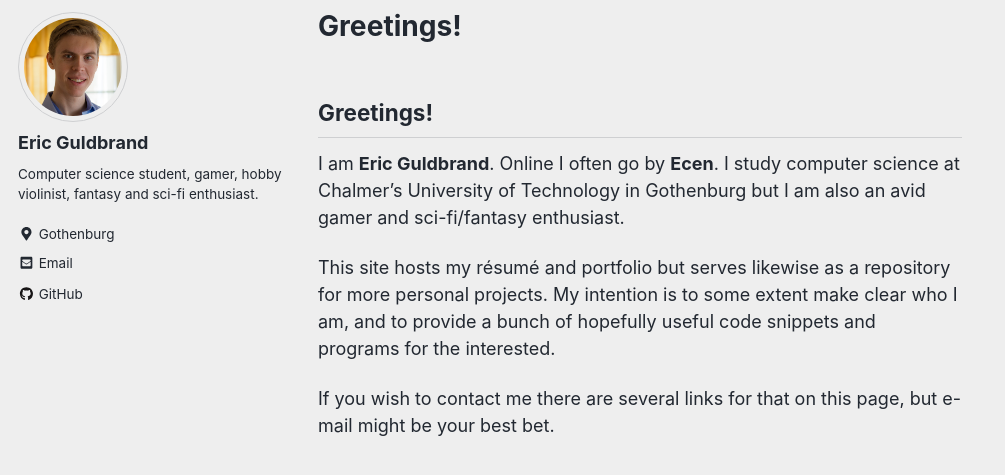
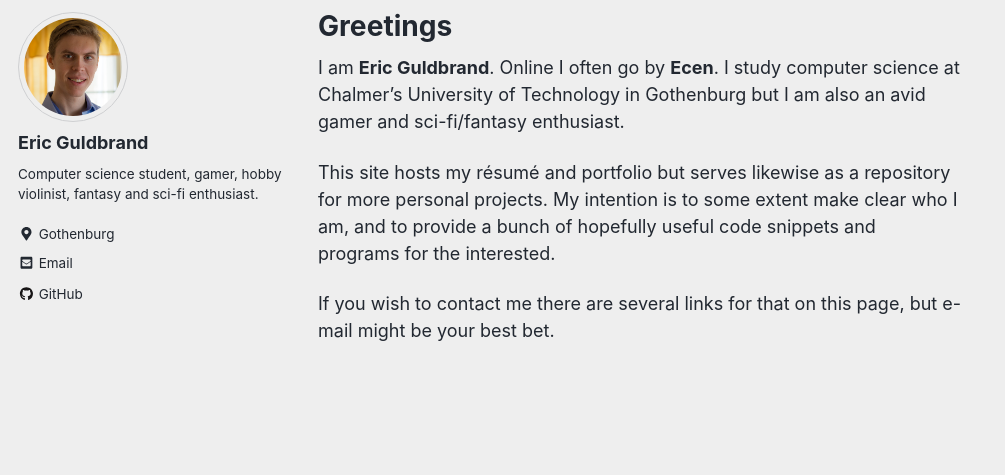
Before and after one commit to ecen/ecen.github.io, a Jekyll site: the page built from index.md, in a window 1280 px wide and 900 px high, scrolled down 815 px, cut to the strip 251-726 px from the top of the window. Shown: the whole strip, without its empty margins (0-1005 px from the left). Built offline with Jekyll 4.4.1, drawn with Linux system fonts in a browser that asks for light colours; nearby versions of some CDN libraries; our own code applies the rules of GitHub Pages for plain Markdown files.

```diff
--- a/index.md
+++ b/index.md
@@ -1,13 +1,11 @@
 ---
-title:
+title: Greetings
 layout: single
 author_profile: true
 header:
     image: "/assets/images/sky5.jpg"
 ---
 
-## Greetings!
-
 I am __Eric Guldbrand__. Online I often go by __Ecen__. I study computer science at Chalmer's University of Technology in Gothenburg but I am also an avid gamer and sci-fi/fantasy enthusiast.
 
 This site hosts my résumé and portfolio but serves likewise as a repository for more personal projects. My intention is to some extent make clear who I am, and to provide a bunch of hopefully useful code snippets and programs for the interested.
```
